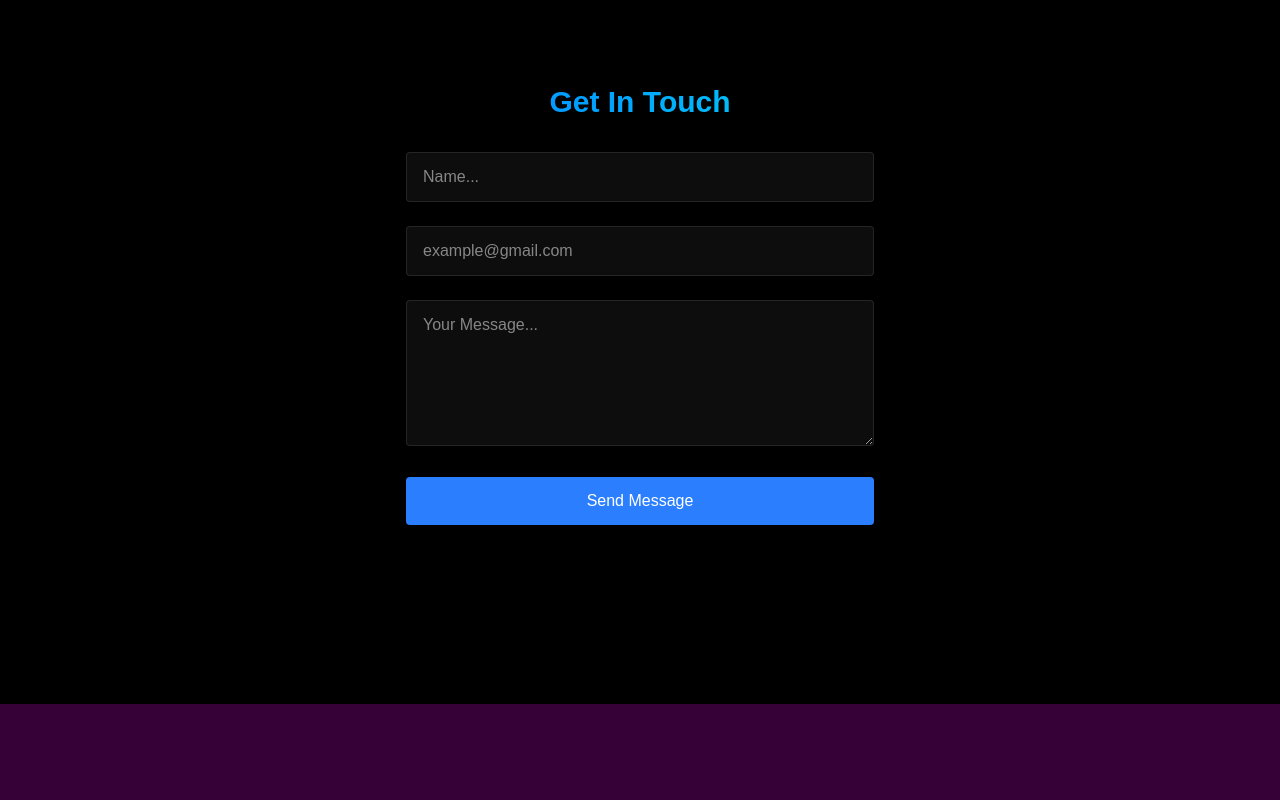
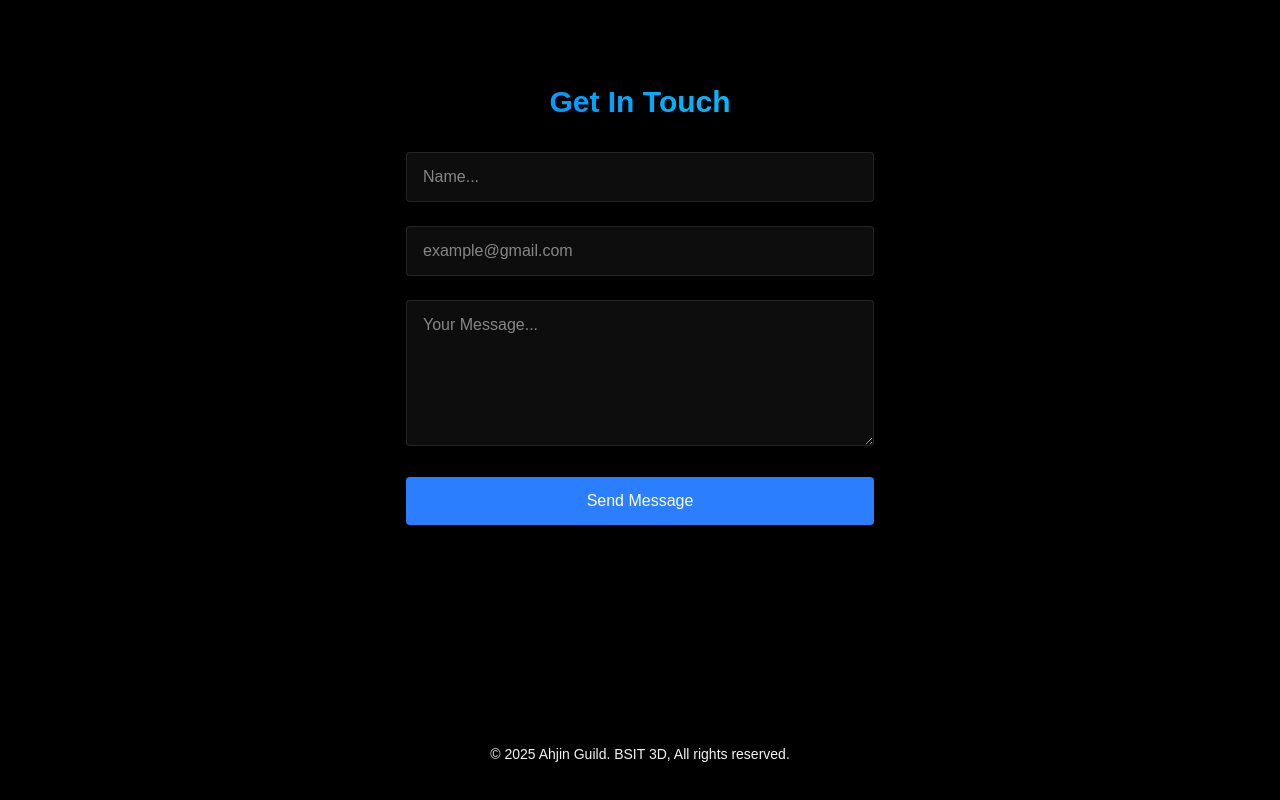
Before and after one commit to Gerandy/ahjin, a React app: page / in a window 1280 px wide. Shown: the part 6224-7024 px from the top of the page. Before the commit the page ends 6928 px from the top, so only its background shows below. Built offline with nearby package versions, Linux system fonts and the light colour scheme; the HTML template or start-up script is replaced by a standard one.

Commit message:
added footer -gerandy

```diff
--- a/src/App.jsx
+++ b/src/App.jsx
@@ -8,6 +8,7 @@ import { About } from "./components/sections/About";
 import { Projects } from "./components/sections/Projects";
 import "./index.css";
 import { Contact } from "./components/sections/Contact";
+import { Footer } from "./components/sections/Footer";
 
 function App() {
   const [isLoaded, setIsLoaded] = useState(false);
@@ -27,6 +28,7 @@ function App() {
         <About />
         <Projects />
         <Contact />
+        <Footer />
       </div>
     </>
   );
--- a/src/components/sections/Contact.jsx
+++ b/src/components/sections/Contact.jsx
@@ -92,6 +92,8 @@ export const Contact = () => {
           </form>
         </div>
       </RevealOnScroll>
+      <div></div>
     </section>
+
   );
 };
--- /dev/null
+++ b/src/components/sections/Footer.jsx
@@ -0,0 +1,15 @@
+import { RevealOnScroll } from "../RevealOnScroll";
+
+export const Footer = () => {
+  return (
+    <footer className="bg-black text-gray-100 py-10">
+      <RevealOnScroll>
+        <div className="text-center">
+          <p className="text-sm">
+            &copy; {new Date().getFullYear()} Ahjin Guild. BSIT 3D, All rights reserved.
+          </p>
+        </div>
+      </RevealOnScroll>
+    </footer>
+  );
+}
```
